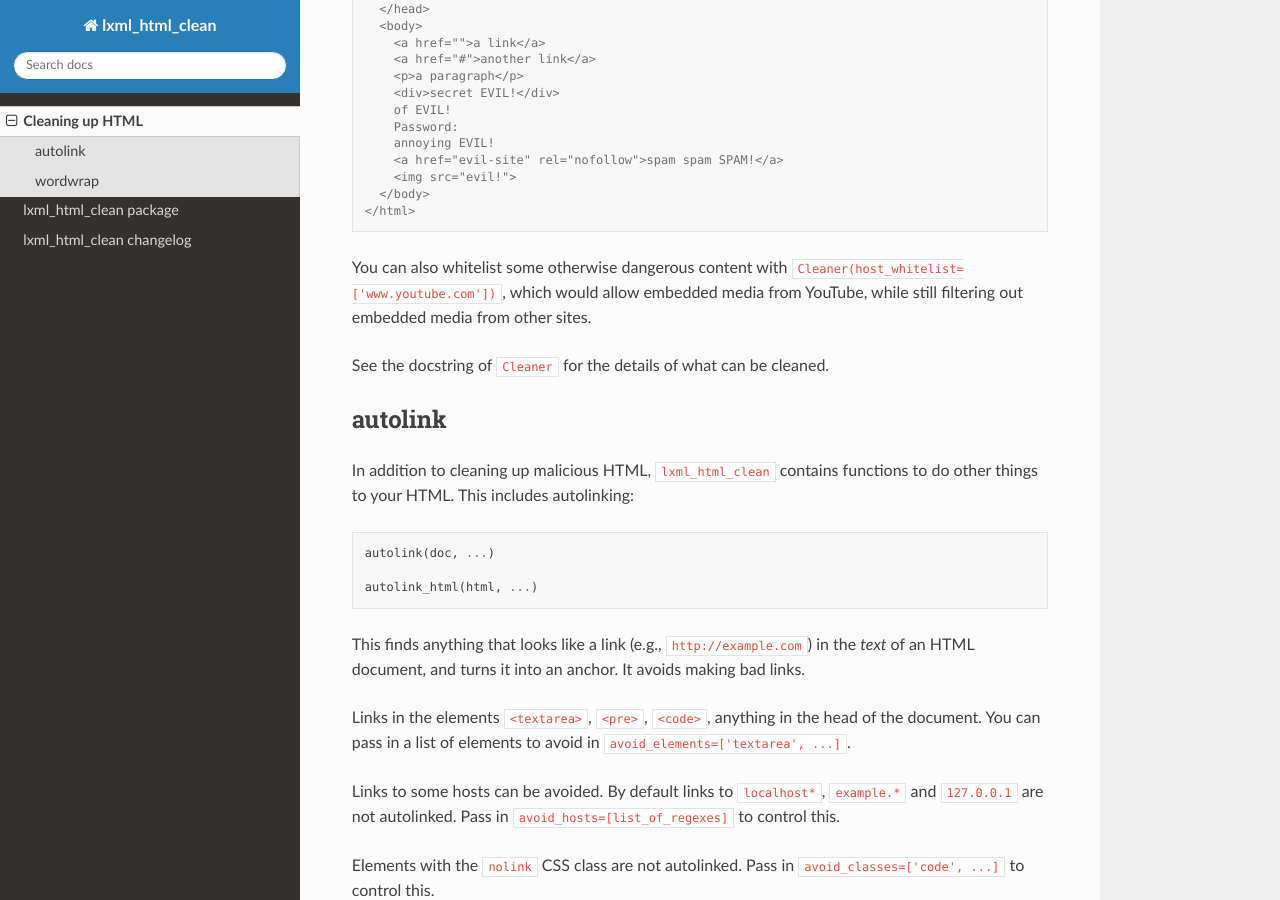
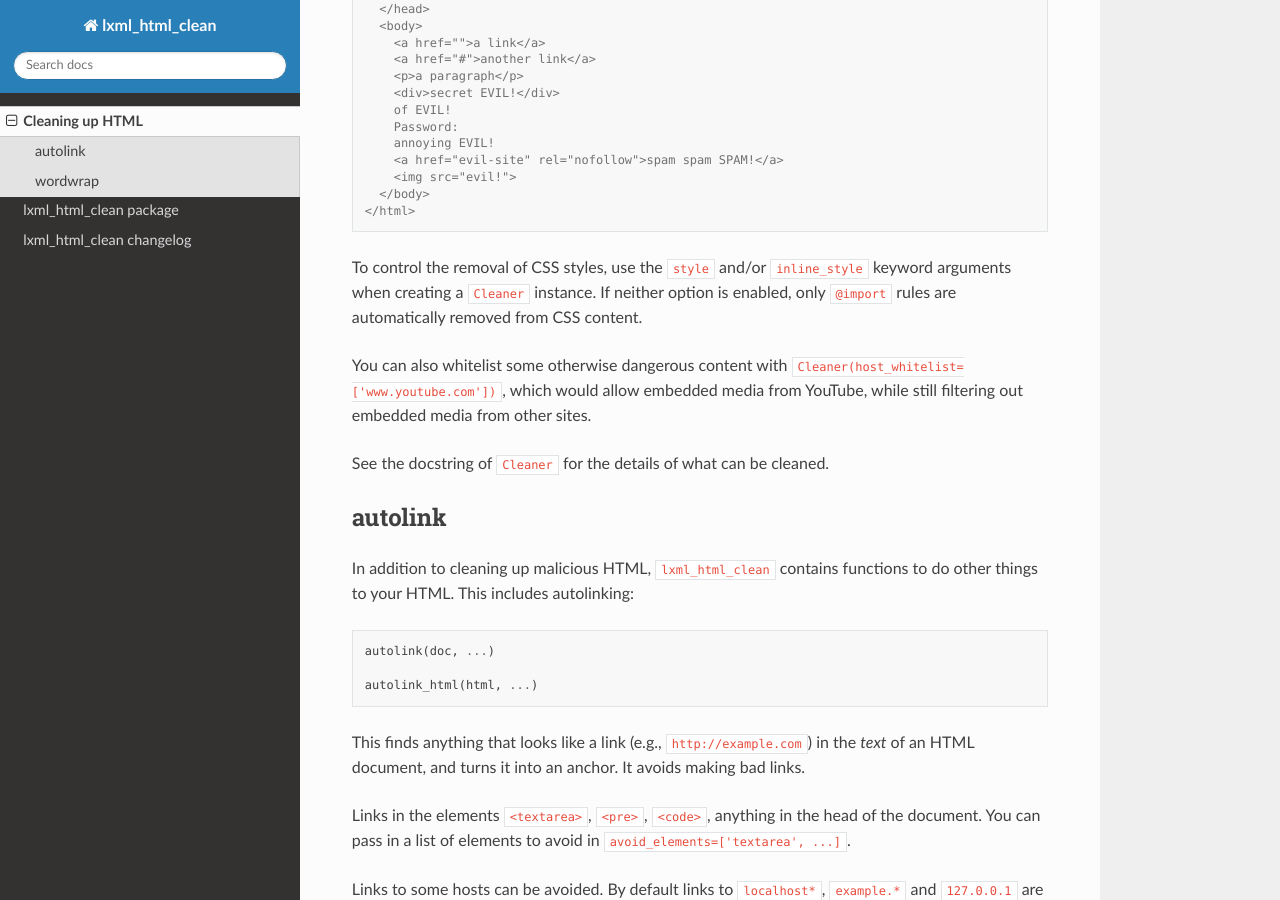
Before and after one commit to fedora-python/lxml_html_clean, a Sphinx documentation site: the page built from docs/usage.rst, in a window 1280 px wide and 900 px high, scrolled down 1754 px. Built offline with Sphinx 7.4.7 and the Read the Docs theme 3.1.0, drawn with Linux system fonts in a browser that asks for light colours.

Commit message:
[doc] Improve docs about CSS removal
and what happens if CSS are not removed entirely.

```diff
--- a/docs/usage.rst
+++ b/docs/usage.rst
@@ -109,6 +109,11 @@ which content is removed:
       </body>
     </html>
 
+To control the removal of CSS styles, use the ``style`` and/or ``inline_style``
+keyword arguments when creating a ``Cleaner`` instance.
+If neither option is enabled, only ``@import`` rules are automatically removed
+from CSS content.
+
 You can also whitelist some otherwise dangerous content with
 ``Cleaner(host_whitelist=['www.youtube.com'])``, which would allow
 embedded media from YouTube, while still filtering out embedded media
```
